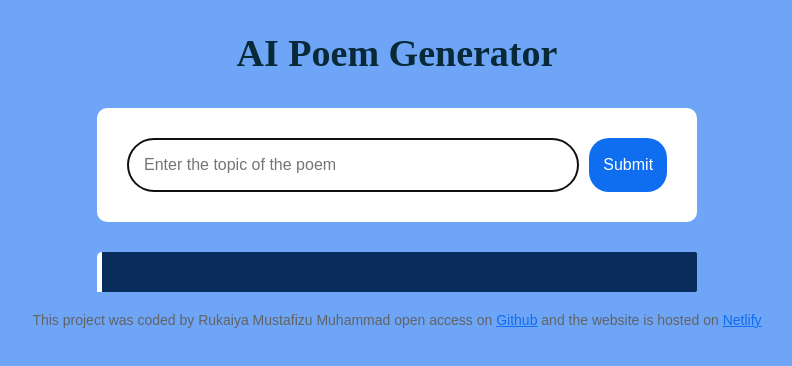
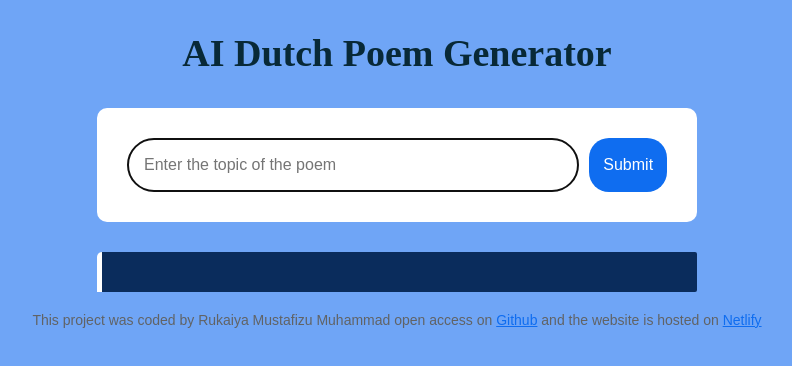
Before and after one commit to RukaiyaMustafizu/Ai-poem-gen, a plain HTML site: page index.html in a window 1280 px wide. Shown: the whole page, without its empty margins (243-1035 px from the left). Drawn offline with nearby package versions, Linux system fonts and the light colour scheme.

Commit message:
updated heading

```diff
--- a/index.html
+++ b/index.html
@@ -3,14 +3,14 @@
   <head>
     <meta charset="UTF-8" />
     <meta name="viewport" content="width=device-width, initial-scale=1.0" />
-    <title>AI Poem Generator</title>
+    <title>AI Dutch Poem Generator</title>
     <link rel="stylesheet" href="src/css.css" />
     <script src="https://unpkg.com/typewriter-effect@latest/dist/core.js"></script>
     <script src="https://unpkg.com/axios@1.6.7/dist/axios.min.js"></script>
   </head>
   <body>
     <div class="container">
-      <h1>AI Poem Generator</h1>
+      <h1>AI Dutch Poem Generator</h1>
       <form id="poem-generator">
         <input
           type="text"
```
